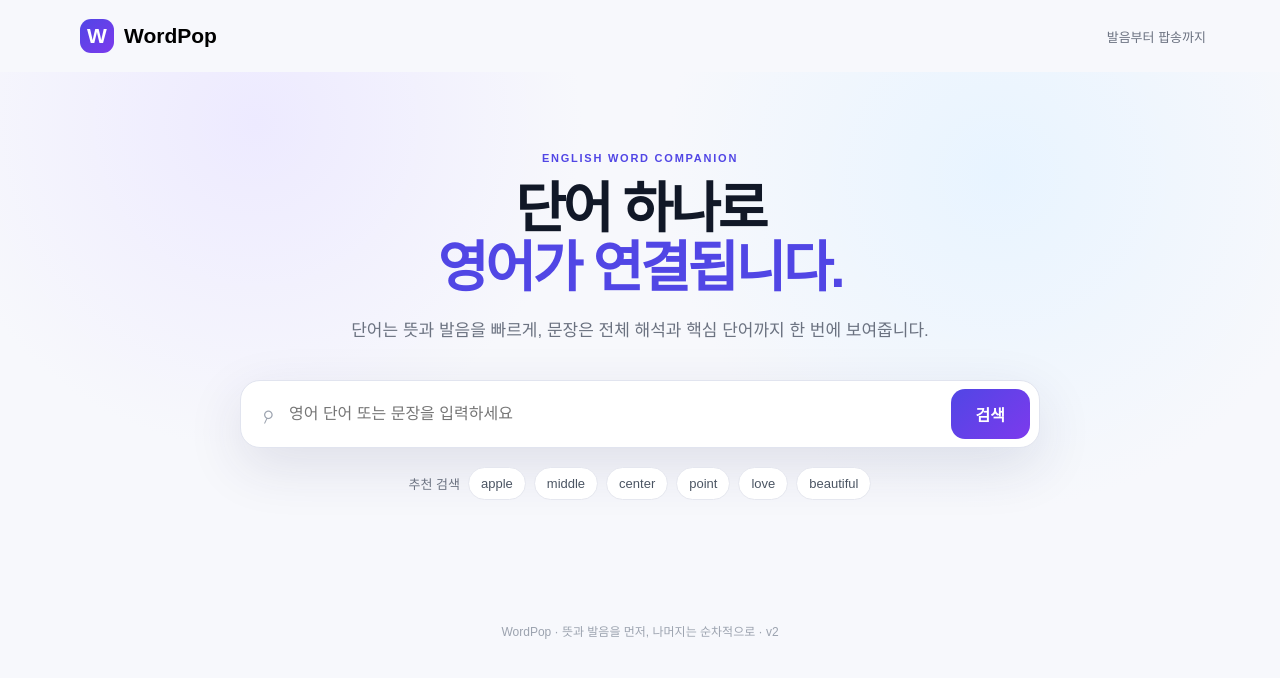
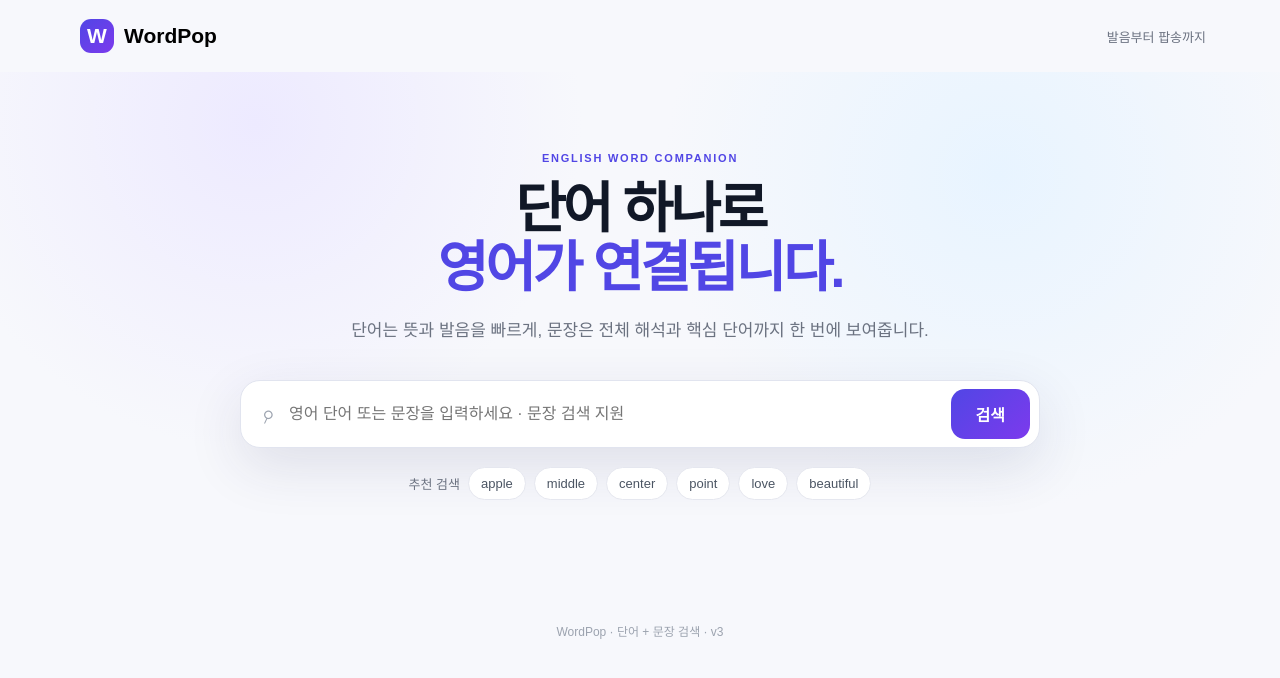
Before and after one commit to choissoo99/wordpop, a Next.js app: page / in a window 1280 px wide. Shown: the top 678 px of the page. Built offline with nearby package versions, Linux system fonts and the light colour scheme.

Commit message:
Force refresh for sentence search release

```diff
--- a/app/page.js
+++ b/app/page.js
@@ -3,7 +3,7 @@
 import { useEffect, useMemo, useState } from 'react';
 import { getInstantCore } from './coreWords';
 
-const APP_VERSION = '2026-09-21-ipa-fix-2';
+const APP_VERSION = '2026-09-21-sentence-v3';
 const starterWords = ['apple', 'middle', 'center', 'point', 'love', 'beautiful'];
 
 function speak(text, lang = 'en-US') {
@@ -160,7 +160,7 @@ export default function Home() {
 
         <form className="searchBox" onSubmit={onSubmit}>
           <span className="searchIcon">⌕</span>
-          <input value={query} onChange={(e) => setQuery(e.target.value)} placeholder="영어 단어 또는 문장을 입력하세요" aria-label="단어 또는 문장 검색"/>
+          <input value={query} onChange={(e) => setQuery(e.target.value)} placeholder="영어 단어 또는 문장을 입력하세요 · 문장 검색 지원" aria-label="단어 또는 문장 검색"/>
           <button type="submit" disabled={loadingCore}>{loadingCore ? '검색 중...' : '검색'}</button>
         </form>
 
@@ -231,7 +231,7 @@ export default function Home() {
         </div>
       )}
 
-      <footer>WordPop · 뜻과 발음을 먼저, 나머지는 순차적으로 · v2</footer>
+      <footer>WordPop · 단어 + 문장 검색 · v3</footer>
     </main>
   );
 }
```
